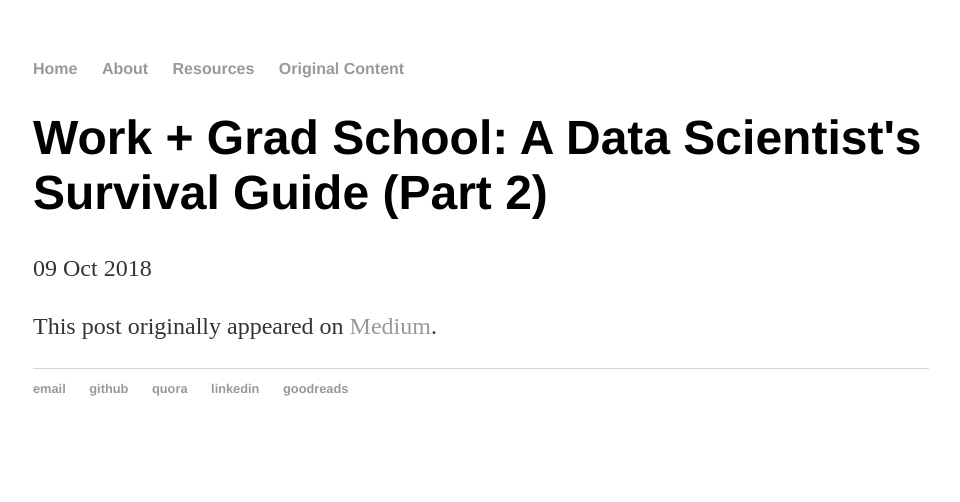
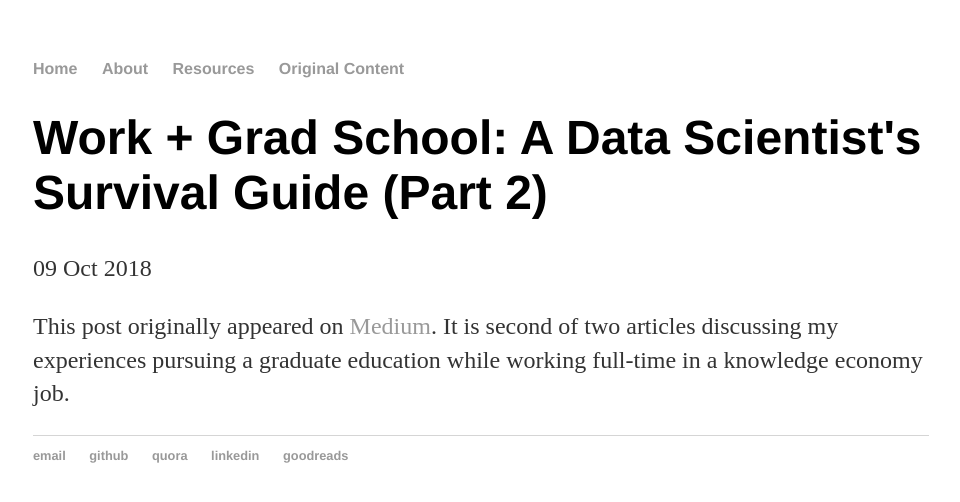
Before and after one commit to panders225/panders225.github.io, a Jekyll site: the page built from _posts/2018-10-09-work-school2.md, in a window 1280 px wide. Shown: the top 502 px of the page, without its empty margins (159-1119 px from the left). Built offline with Jekyll 4.4.1, drawn with Linux system fonts in a browser that asks for light colours.

Commit message:
final article

```diff
--- a/_posts/2018-10-09-work-school2.md
+++ b/_posts/2018-10-09-work-school2.md
@@ -3,4 +3,4 @@ layout: post
 title: "Work + Grad School: A Data Scientist's Survival Guide (Part 2)"
 date: 2018-10-09
 ---
-This post originally appeared on [Medium](https://medium.com/@panderson555/work-grad-school-a-data-scientists-survival-guide-part-2-1efa7d79ca20).
+This post originally appeared on [Medium](https://medium.com/@panderson555/work-grad-school-a-data-scientists-survival-guide-part-2-1efa7d79ca20).  It is second of two articles discussing my experiences pursuing a graduate education while working full-time in a knowledge economy job.
```
